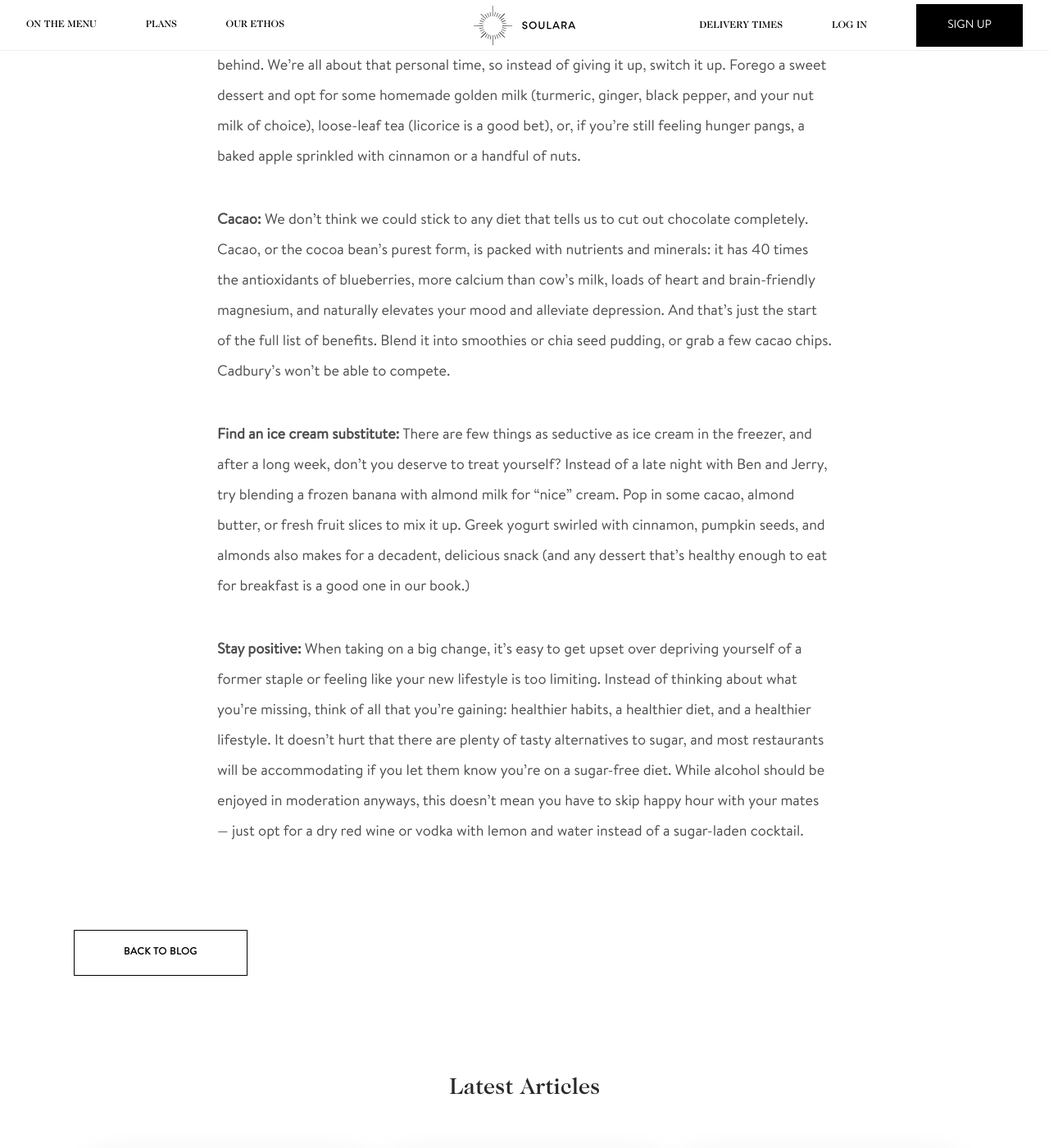
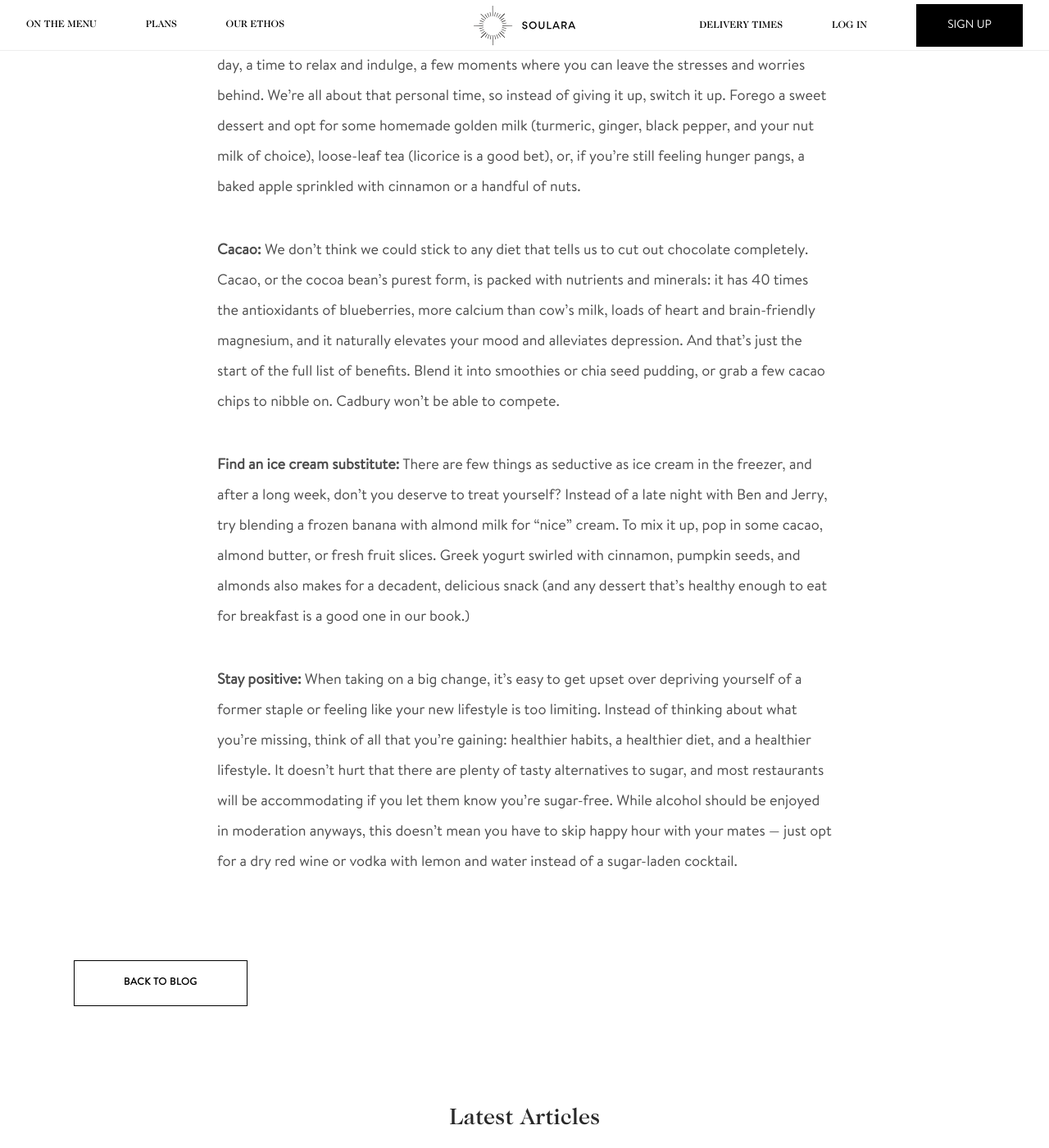
Before and after one commit to mattvernon/soulara-blog, a Jekyll site: the page built from _posts/2017-08-06-how-to-break-up-with-sugar.markdown, in a window 1280 px wide and 1400 px high, scrolled down 1571 px. Shown: the whole window at 82% size. Built offline with Jekyll 4.4.1, drawn with Linux system fonts in a browser that asks for light colours; some web fonts are replaced; comment, search, counter and statistics services are not loaded; some of the changed text lies outside the part shown.

Commit message:
Updated How To Break Up With Sugar

```diff
--- a/_posts/2017-08-06-how-to-break-up-with-sugar.markdown
+++ b/_posts/2017-08-06-how-to-break-up-with-sugar.markdown
@@ -8,12 +8,12 @@
 
 With sugar.
 
-We’ve written about the negative toll fructose — the dangerous, addictive part of [sugar](https://blog.soulara.com.au/blog/sugars-dirty-secret/) —  takes on your life here: from weight gain to acne to depression and anxiety to chronic illness, sugar impacts your mental, physical, and emotional health. Unfortunately, it’s one of the hardest habits to quit. Instead of trying to go cold turkey (through props to you if you can), we’ve compiled some of our favourite (and most delicious) ways to officially split up with the sweet stuff.
+We’ve written about the negative toll fructose — the dangerous, addictive part of sugar —  takes on your life [here]((https://blog.soulara.com.au/blog/sugars-dirty-secret/). From weight gain to acne to depression and anxiety to chronic illness, sugar impacts your mental, physical, and emotional health. Unfortunately, it’s one of the hardest habits to quit. We’ve compiled some of our favourite (and most delicious) ways to officially split up with the sweet stuff without feeling like you're going cold turkey.
 
 **Create new rituals:** Part of the power of dessert is the ritual around it: it signals the end of the day, a time to relax and indulge, a few moments where you can leave the stresses and worries behind. We’re all about that personal time, so instead of giving it up, switch it up. Forego a sweet dessert and opt for some homemade golden milk (turmeric, ginger, black pepper, and your nut milk of choice), loose-leaf tea (licorice is a good bet), or, if you’re still feeling hunger pangs, a baked apple sprinkled with cinnamon or a handful of nuts.
 
-**Cacao:** We don’t think we could stick to any diet that tells us to cut out chocolate completely. Cacao, or the cocoa bean’s purest form, is packed with nutrients and minerals: it has 40 times the antioxidants of blueberries, more calcium than cow’s milk, loads of heart and brain-friendly magnesium, and naturally elevates your mood and alleviate depression. And that’s just the start of the full list of benefits. Blend it into smoothies or chia seed pudding, or grab a few cacao chips. Cadbury’s won’t be able to compete.
+**Cacao:** We don’t think we could stick to any diet that tells us to cut out chocolate completely. Cacao, or the cocoa bean’s purest form, is packed with nutrients and minerals: it has 40 times the antioxidants of blueberries, more calcium than cow’s milk, loads of heart and brain-friendly magnesium, and it naturally elevates your mood and alleviates depression. And that’s just the start of the full list of benefits. Blend it into smoothies or chia seed pudding, or grab a few cacao chips to nibble on. Cadbury won’t be able to compete.
 
-**Find an ice cream substitute:** There are few things as seductive as ice cream in the freezer, and after a long week, don’t you deserve to treat yourself? Instead of a late night with Ben and Jerry, try blending a frozen banana with almond milk for “nice” cream. Pop in some cacao, almond butter, or fresh fruit slices to mix it up.  Greek yogurt swirled with cinnamon, pumpkin seeds, and almonds also makes for a decadent, delicious snack (and any dessert that’s healthy enough to eat for breakfast is a good one in our book.)
+**Find an ice cream substitute:** There are few things as seductive as ice cream in the freezer, and after a long week, don’t you deserve to treat yourself? Instead of a late night with Ben and Jerry, try blending a frozen banana with almond milk for “nice” cream. To mix it up, pop in some cacao, almond butter, or fresh fruit slices. Greek yogurt swirled with cinnamon, pumpkin seeds, and almonds also makes for a decadent, delicious snack (and any dessert that’s healthy enough to eat for breakfast is a good one in our book.)
 
-**Stay positive:** When taking on a big change, it’s easy to get upset over depriving yourself of a former staple or feeling like your new lifestyle is too limiting.  Instead of thinking about what you’re missing, think of all that you’re gaining: healthier habits, a healthier diet, and a healthier lifestyle. It doesn’t hurt that there are plenty of tasty alternatives to sugar, and most restaurants will be accommodating if you let them know you’re on a sugar-free diet. While alcohol should be enjoyed in moderation anyways, this doesn’t mean you have to skip happy hour with your mates — just opt for a dry red wine or vodka with lemon and water instead of a sugar-laden cocktail.
+**Stay positive:** When taking on a big change, it’s easy to get upset over depriving yourself of a former staple or feeling like your new lifestyle is too limiting.  Instead of thinking about what you’re missing, think of all that you’re gaining: healthier habits, a healthier diet, and a healthier lifestyle. It doesn’t hurt that there are plenty of tasty alternatives to sugar, and most restaurants will be accommodating if you let them know you're sugar-free. While alcohol should be enjoyed in moderation anyways, this doesn’t mean you have to skip happy hour with your mates — just opt for a dry red wine or vodka with lemon and water instead of a sugar-laden cocktail.
```
